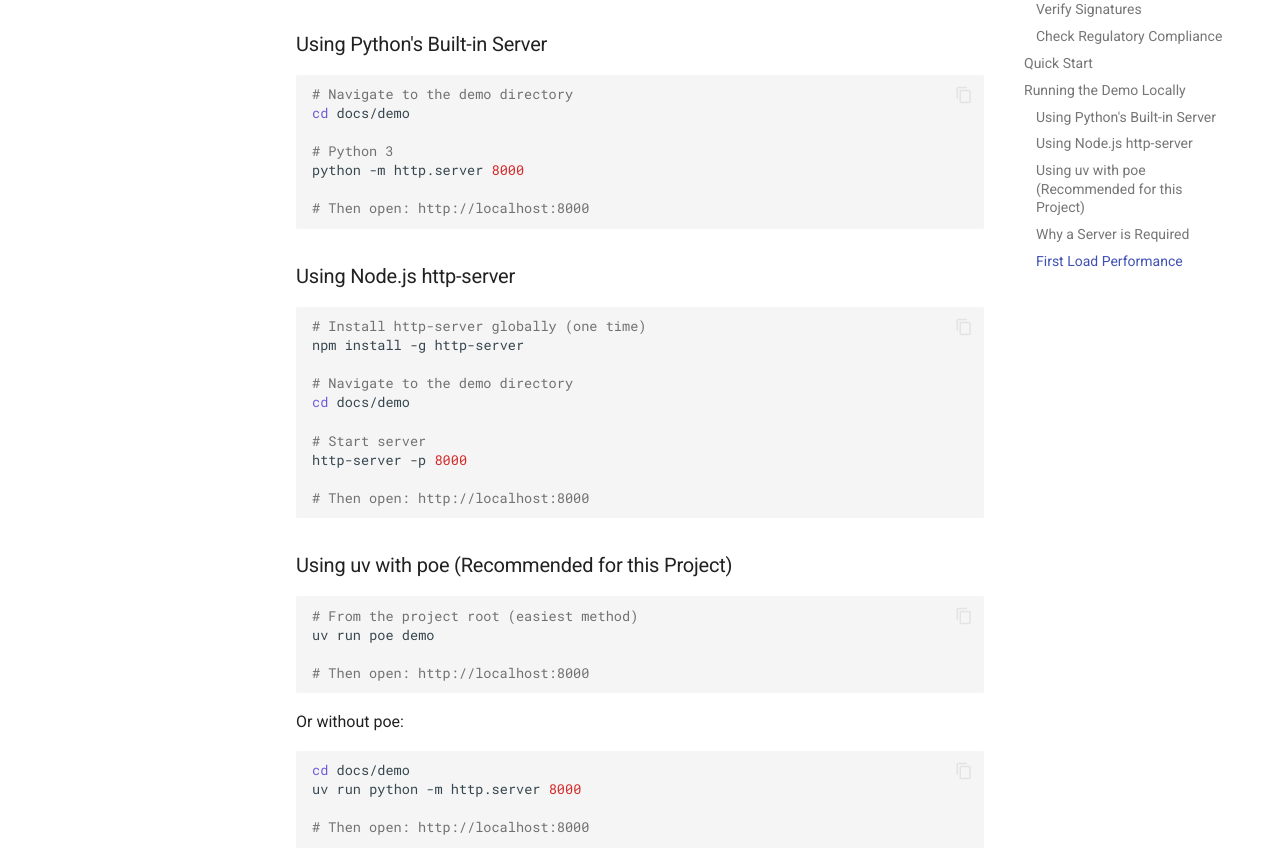
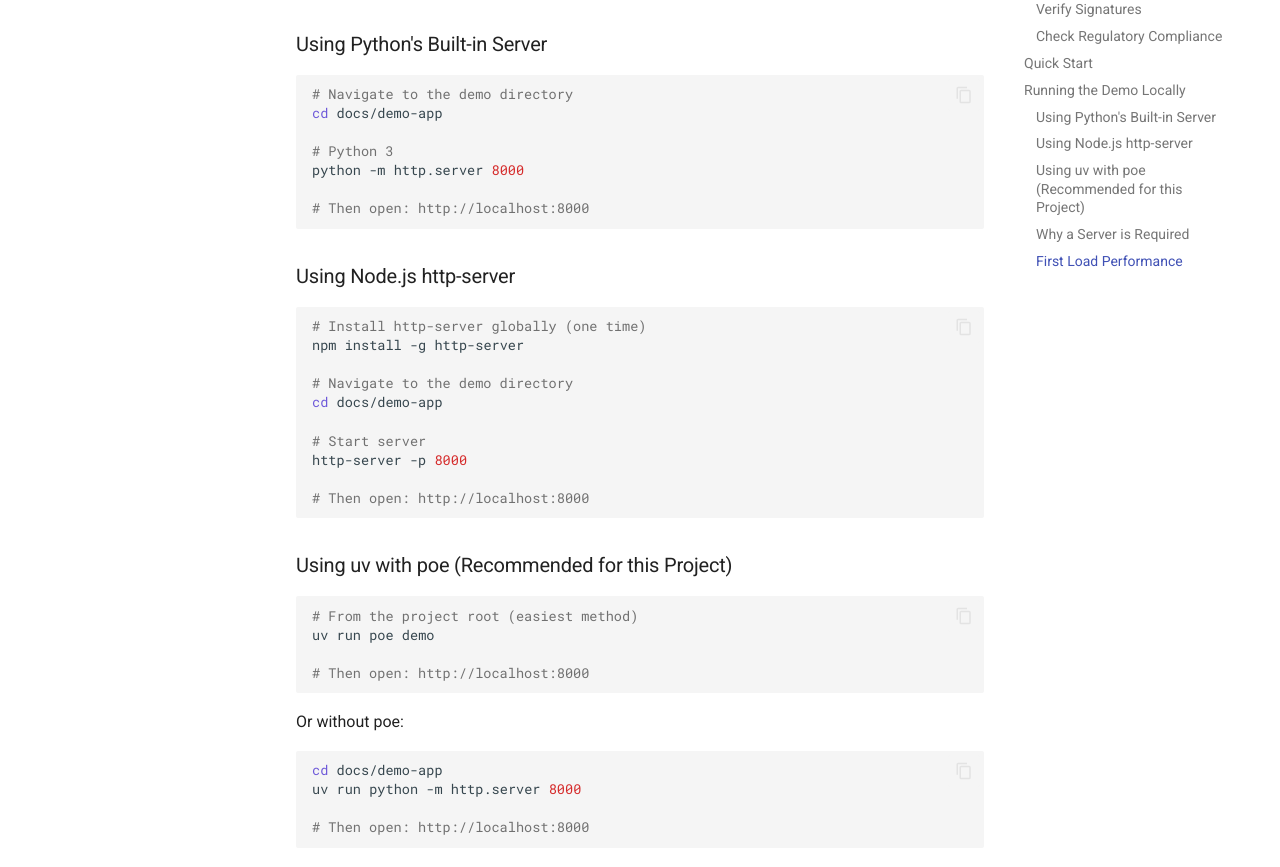
Before and after one commit to paul-ww/pyocmf, an MkDocs documentation site: the page built from docs/demo.md, in a window 1280 px wide and 1400 px high, scrolled down 1476 px. Shown: the part 180-1047 px from the top of the window. Built offline with MkDocs 1.6.1 and Material for MkDocs 9.7.7, drawn with Linux system fonts in a browser that asks for light colours; comment, search, counter and statistics services are not loaded.

Commit message:
Fix demo link by renaming demo directory to demo-app
Avoids conflict with MkDocs generating demo/index.html from demo.md

````diff
--- a/docs/demo.md
+++ b/docs/demo.md
@@ -2,7 +2,7 @@
 
 Try PyOCMF in your browser. The demo lets you parse, validate, verify, and check regulatory compliance for OCMF data without installing anything.
 
-[Launch Demo →](demo/)
+[Launch Demo →](../demo-app/)
 
 ## Features
 
@@ -38,7 +38,7 @@ Try PyOCMF in your browser. The demo lets you parse, validate, verify, and check
 
 ## Quick Start
 
-1. Visit the [demo page](demo/)
+1. Visit the [demo page](../demo-app/)
 2. Paste an OCMF string or upload an XML file
 3. Optionally provide a public key for signature verification
 4. Click "Parse & Validate"
@@ -53,7 +53,7 @@ You can run the Pyodide demo on your local machine using any HTTP server:
 
 ```bash
 # Navigate to the demo directory
-cd docs/demo
+cd docs/demo-app
 
 # Python 3
 python -m http.server 8000
@@ -68,7 +68,7 @@ python -m http.server 8000
 npm install -g http-server
 
 # Navigate to the demo directory
-cd docs/demo
+cd docs/demo-app
 
 # Start server
 http-server -p 8000
@@ -88,7 +88,7 @@ uv run poe demo
 Or without poe:
 
 ```bash
-cd docs/demo
+cd docs/demo-app
 uv run python -m http.server 8000
 
 # Then open: http://localhost:8000
--- a/pyproject.toml
+++ b/pyproject.toml
@@ -91,4 +91,4 @@ format = "ruff format src test"
 format-check = "ruff format --check src test"
 typecheck = "ty check src test"
 docs = "mkdocs build --strict"
-demo = {shell="cd docs/demo && python -m http.server 8081"}
+demo = {shell="cd docs/demo-app && python -m http.server 8081"}
````
Also changed, not shown: docs/demo-app/css/styles.css (renamed from docs/demo/css/styles.css), docs/demo-app/examples/sample.xml (renamed from docs/demo/examples/sample.xml), docs/demo-app/index.html (renamed from docs/demo/index.html), docs/demo-app/js/main.js (renamed from docs/demo/js/main.js), docs/demo-app/js/ocmf-bridge.js (renamed from docs/demo/js/ocmf-bridge.js), docs/demo-app/js/pyodide-loader.js (renamed from docs/demo/js/pyodide-loader.js), docs/demo-app/js/ui-controller.js (renamed from docs/demo/js/ui-controller.js), 1 other file.
